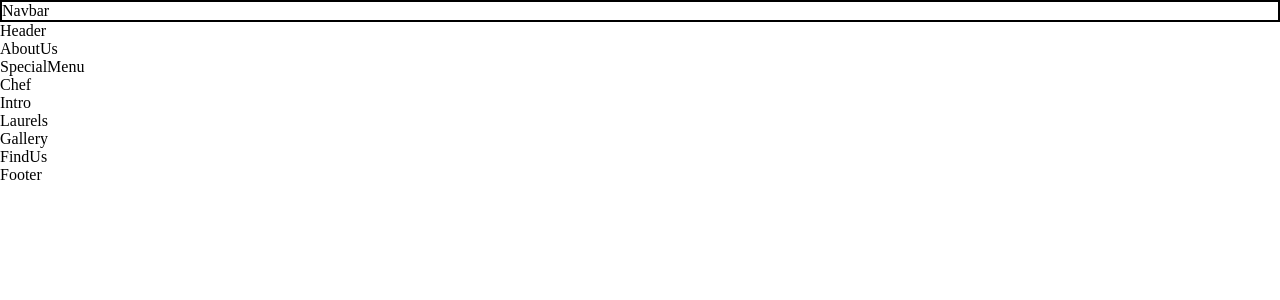
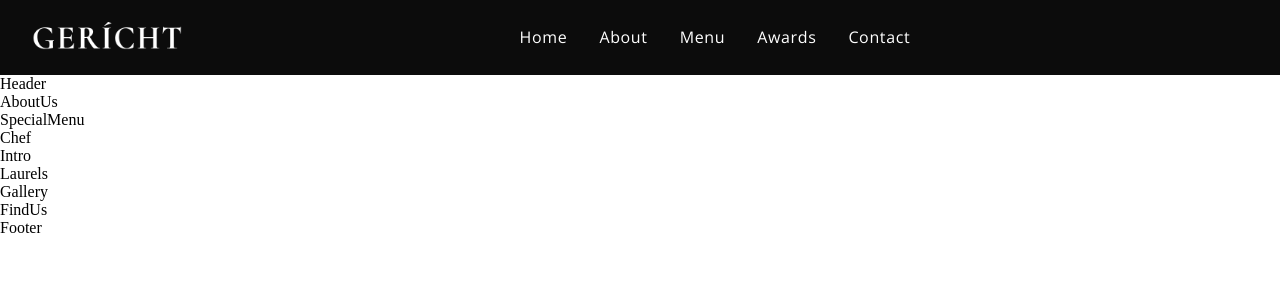
Before and after one commit to RidaaNasir/gerich-restaurent, a React (Create React App) app: page / in a window 1280 px wide. Shown: the top 300 px of the page. Built offline with nearby package versions, Linux system fonts and the light colour scheme; a web font is replaced by a local one.

Commit message:
add css for var bar logo and li

```diff
--- a/src/components/Navbar/Navbar.css
+++ b/src/components/Navbar/Navbar.css
@@ -1,5 +1,34 @@
 .app__navbar{
     width: 100%;
     display: flex;
-    border: 2px solid black;
+    justify-content: space-between;
+    align-items: center;
+    background: var(--color-black);
+
+    padding: 1rem 2rem;
 }
+.app__navbar-logo{
+    display: flex;
+    justify-content: flex-start;
+    align-items: center;
+}
+.app__navbar-logo img{
+    width: 150px;
+}
+
+.app__navbar-links{
+    flex: 1;
+    display: flex;
+    justify-content: center;
+    align-items: center;
+
+    list-style: none;
+
+}
+.app__navbar-links li{
+    margin: 0 1rem;
+    cursor: pointer;
+}
+.app__navbar-links li:hover{
+    color: var(--color-grey);
+}
--- a/src/components/Navbar/Navbar.jsx
+++ b/src/components/Navbar/Navbar.jsx
@@ -8,7 +8,16 @@ import './Navbar.css';
 
 const Navbar = () => (
   <div className='app__navbar'>
-    Navbar
+    <div className='app__navbar-logo'>
+      <img src={images.gericht} alt="app logo" />
+    </div>
+    <ul className='app__navbar-links'>
+        <li className='p__opensans'><a href='#home'>Home</a></li>
+        <li className='p__opensans'><a href='#about'>About</a></li>
+        <li className='p__opensans'><a href='#menu'>Menu</a></li>
+        <li className='p__opensans'><a href='#awards'>Awards</a></li>
+        <li className='p__opensans'><a href='#contact'>Contact</a></li>
+      </ul>
   </div>
 );
 
```
